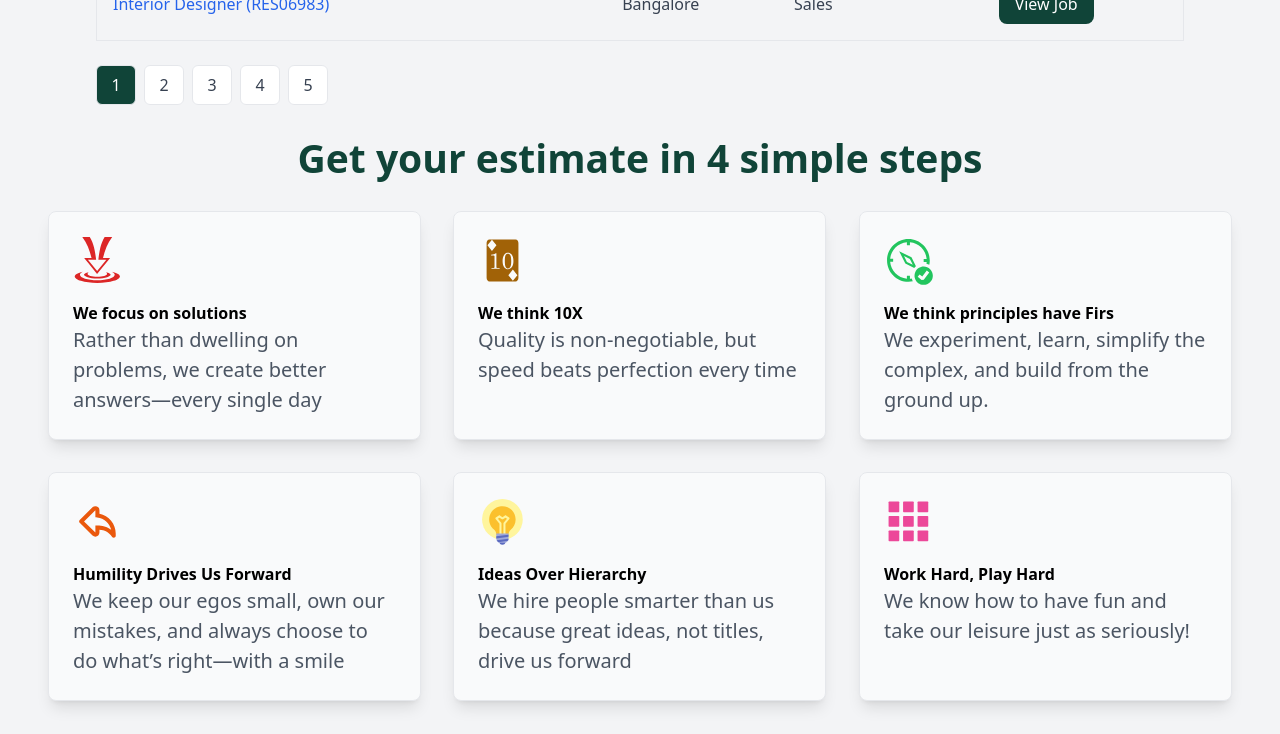
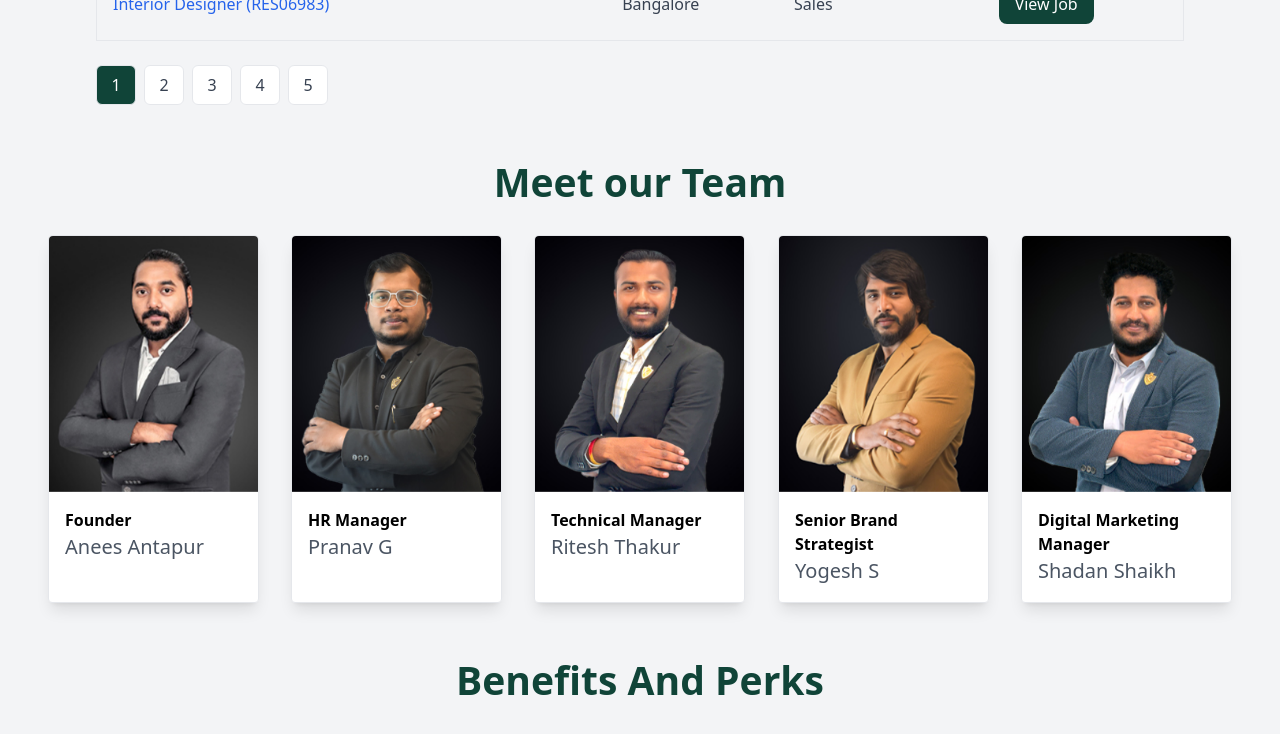
Before and after one commit to shubhamkingsmen/Kingsmen-Decor, a React (Vite) app: page /carrier in a window 1280 px wide. Shown: the part 1460-2194 px from the top of the page. Built offline with nearby package versions, Linux system fonts and the light colour scheme.

Commit message:
Update On52

```diff
--- a/src/component/Carrier Page/Carrier.jsx
+++ b/src/component/Carrier Page/Carrier.jsx
@@ -1,10 +1,5 @@
 import React, { useEffect } from "react";
 import { motion } from "framer-motion";
-import AneesSir from "../../../public/teams/AneesAntapur.jpg";
-import PranavSir from "../../../public/teams/PranavG.jpg";
-import RiteshSir from "../../../public/teams/RiteshT.jpg";
-import YogeshSir from "../../../public/teams/YogeshS.jpg";
-import ShadanSir from "../../../public/teams/ShadanS.jpg";
 import JobListings from "./JobOpening";
 import PageHomeBanner from "../common/PageHomeBanner";
 import AOS from "aos";
@@ -33,7 +28,7 @@ const CarrierPage = () => {
   }, []);
 
   return (
-    <div className=" bg-gray-100 relative">
+    <div className="bg-gray-100 relative">
       {/* Background Section with Video */}
       <div>
         {/* Large screen banner */}
@@ -42,7 +37,7 @@ const CarrierPage = () => {
             title=""
             subtitle=""
             buttonText=""
-            backgroundImage="./Banners/Career_Banner.jpg"
+            backgroundImage="/Banners/Career_Banner.jpg" // Corrected path
             onButtonClick={() => alert("Button Clicked!")}
           />
         </div>
@@ -53,91 +48,17 @@ const CarrierPage = () => {
             title=""
             subtitle=""
             buttonText=""
-            backgroundImage="./Banners/Home_Interior_Banner.jpg"
+            backgroundImage="/Banners/Home_Interior_Banner.jpg" // Corrected path
             onButtonClick={() => alert("Button Clicked!")}
           />
         </div>
 
         <section className="main-container">
-          <div className=" top-spacing bottom-spacing mt-10">
+          <div className="top-spacing bottom-spacing mt-10">
             <JobListings />
           </div>
 
-          {/* Steps Section */}
-          <aside className="bottom-spacing">
-            {/* <motion.h2
-              className="text-xl sm:text-3xl md:text-4xl lg:text-5xl font-bold text-center mb-12"
-              initial={{ opacity: 0, y: -50 }}
-              animate={{ opacity: 1, y: 0 }}
-              transition={{ duration: 1 }}
-              data-aos="fade-up"
-            >
-              Get your estimate in 4 simple steps
-            </motion.h2> */}
-
-            <motion.h2
-              className="lg:text-4xl text-xl font-semibold text-[#104438] text-center"
-              initial={{ y: -50, opacity: 0 }}
-              animate={{ y: 0, opacity: 1 }}
-              transition={{ duration: 0.6 }}
-            >
-              Get your estimate in 4 simple steps
-            </motion.h2>
-
-            <div className="grid grid-cols-1 sm:grid-cols-2 lg:grid-cols-3 gap-8 top-spacing">
-              {[
-                {
-                  step: "We focus on solutions",
-                  desc: "Rather than dwelling on problems, we create better answers—every single day",
-                  icon: <GiImpactPoint className="text-red-600" />,
-                },
-                {
-                  step: "We think 10X",
-                  desc: "Quality is non-negotiable, but speed beats perfection every time",
-                  icon: <GiCard10Diamonds className="text-yellow-700" />,
-                },
-                {
-                  step: "We think principles have Firs",
-                  desc: "We experiment, learn, simplify the complex, and build from the ground up.",
-                  icon: <VscCompassActive className="text-green-500" />,
-                },
-                {
-                  step: "Humility Drives Us Forward",
-                  desc: "We keep our egos small, own our mistakes, and always choose to do what’s right—with a smile",
-                  icon: <TiArrowBackOutline className="text-orange-600" />,
-                },
-                {
-                  step: "Ideas Over Hierarchy",
-                  desc: "We hire people smarter than us because great ideas, not titles, drive us forward",
-                  icon: <FcIdea className="text-blue-600" />,
-                },
-                {
-                  step: "Work Hard, Play Hard",
-                  desc: "We know how to have fun and take our leisure just as seriously!",
-                  icon: <IoAppsSharp className="text-pink-500" />,
-                },
-              ].map((item, index) => (
-                <motion.div
-                  key={index}
-                  className="p-6 border rounded-lg shadow-lg bg-gray-50 hover:bg-white transition-all duration-300 cursor-pointer"
-                  whileHover={{
-                    scale: 1.01,
-                    rotateY: 5,
-                    boxShadow: "0px 15px 25px rgba(0, 0, 0, 0.2)",
-                  }}
-                  data-aos="flip-left"
-                  data-aos-delay={`${index * 100}`}
-                  onClick={() => NavigateToFirstPage("/homeinterior/bhk")}
-                >
-                  <div className="text-3xl lg:text-5xl mb-4">{item.icon}</div>
-                  <h4 className="text-lg font-semibold">{item.step}</h4>
-                  <p className="text-xl text-gray-600">{item.desc}</p>
-                </motion.div>
-              ))}
-            </div>
-          </aside>
-
-          {/* Spacer Teams Section */}
+          {/* Meet our Team Section */}
           <aside className="top-spacing bottom-spacing">
             <motion.h2
               className="lg:text-4xl text-xl font-semibold text-[#104438] text-center"
@@ -149,23 +70,11 @@ const CarrierPage = () => {
             </motion.h2>
             <div className="grid grid-cols-1 sm:grid-cols-2 lg:grid-cols-5 gap-8 top-spacing">
               {[
-                { title: "Founder", desc: "Anees Antapur", image: AneesSir },
-                { title: "HR Manager", desc: "Pranav G", image: PranavSir },
-                {
-                  title: "Technical Manager",
-                  desc: "Ritesh Thakur",
-                  image: RiteshSir,
-                },
-                {
-                  title: "Senior Brand Strategist",
-                  desc: "Yogesh S",
-                  image: YogeshSir,
-                },
-                {
-                  title: "Digital Marketing Manager",
-                  desc: "Shadan Shaikh",
-                  image: ShadanSir,
-                },
+                { title: "Founder", desc: "Anees Antapur", image: "/teams/AneesAntapur.jpg" }, // Corrected path
+                { title: "HR Manager", desc: "Pranav G", image: "/teams/PranavG.jpg" }, // Corrected path
+                { title: "Technical Manager", desc: "Ritesh Thakur", image: "/teams/RiteshT.jpg" }, // Corrected path
+                { title: "Senior Brand Strategist", desc: "Yogesh S", image: "/teams/YogeshS.jpg" }, // Corrected path
+                { title: "Digital Marketing Manager", desc: "Shadan Shaikh", image: "/teams/ShadanS.jpg" }, // Corrected path
               ].map((team, index) => (
                 <motion.div
                   key={index}
@@ -221,9 +130,7 @@ const CarrierPage = () => {
                 {
                   title: "Health and Wellness",
                   desc: "Comprehensive health insurance programs.",
-                  icon: (
-                    <MdOutlineHealthAndSafety className="text-yellow-700" />
-                  ),
+                  icon: <MdOutlineHealthAndSafety className="text-yellow-700" />,
                 },
                 {
                   title: "Learning Opportunities",
@@ -267,7 +174,7 @@ const CarrierPage = () => {
                   <h4 className="font-bold text-lg">{perk.title}</h4>
                   <p className="text-gray-600 text-xl">{perk.desc}</p>
                 </motion.div>
-              ))}{" "}
+              ))}
             </div>
           </aside>
         </section>
--- a/src/component/howItWorks/DesignQuoteForm.jsx
+++ b/src/component/howItWorks/DesignQuoteForm.jsx
@@ -1,14 +1,15 @@
 import React from "react";
 import "tailwindcss/tailwind.css";
 import { motion } from "framer-motion";
-import image from "../../../public/Banners/Contact_Us_Banner.jpg";
 import AOS from "aos";
 import "aos/dist/aos.css";
+
 const DesignQuoteForm = () => {
   // Initialize AOS (this should ideally be done in a useEffect or componentDidMount)
   React.useEffect(() => {
     AOS.init({ duration: 1000 });
   }, []);
+
   const containerVariants = {
     hidden: { opacity: 0, y: 50 },
     visible: {
@@ -17,10 +18,12 @@ const DesignQuoteForm = () => {
       transition: { staggerChildren: 0.2 },
     },
   };
+
   const itemVariants = {
     hidden: { opacity: 0, y: 30 },
     visible: { opacity: 1, y: 0, transition: { duration: 0.5 } },
   };
+
   return (
     <motion.div
       initial="hidden"
@@ -34,7 +37,7 @@ const DesignQuoteForm = () => {
           {/* Background Image */}
           <div className="absolute inset-0">
             <motion.img
-              src="./Howitworks.jpg"
+              src="/Howitworks.jpg" // Updated the image path to relative
               loading="lazy"
               alt="Room Background"
               className="w-full h-full"
@@ -45,6 +48,7 @@ const DesignQuoteForm = () => {
             />
           </div>
         </div>
+
         {/* Right Section */}
         <div
           className="w-full md:w-1/2 text-white p-8"
@@ -107,14 +111,6 @@ const DesignQuoteForm = () => {
                 Send me updates on WhatsApp
               </label>
             </motion.div>
-            {/* <motion.div variants={itemVariants} data-aos="fade-up" data-aos-delay="700">
-              <label className="block text-sm font-medium">Property Name</label>
-              <input
-                type="text"
-                placeholder="Property Name"
-                className="w-full p-2 rounded bg-white text-gray-800 focus:outline-none focus:ring-2 focus:ring-purple-700"
-              />
-            </motion.div> */}
             <motion.div
               variants={itemVariants}
               whileHover={{ scale: 1.1, boxShadow: "0 6px 15px rgba(0, 0, 0, 0.3)" }}
@@ -150,4 +146,5 @@ const DesignQuoteForm = () => {
     </motion.div>
   );
 };
+
 export default DesignQuoteForm;
```
